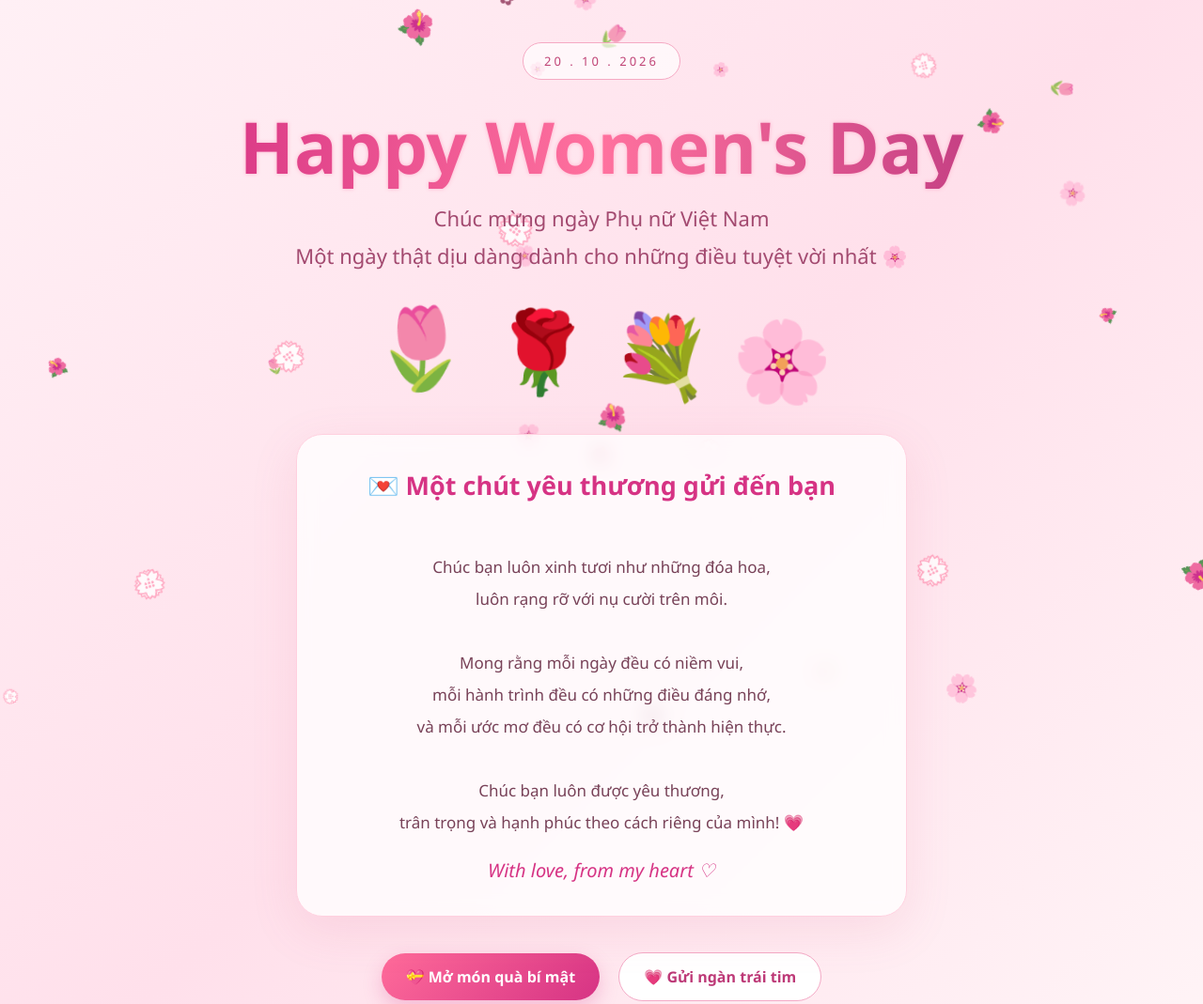
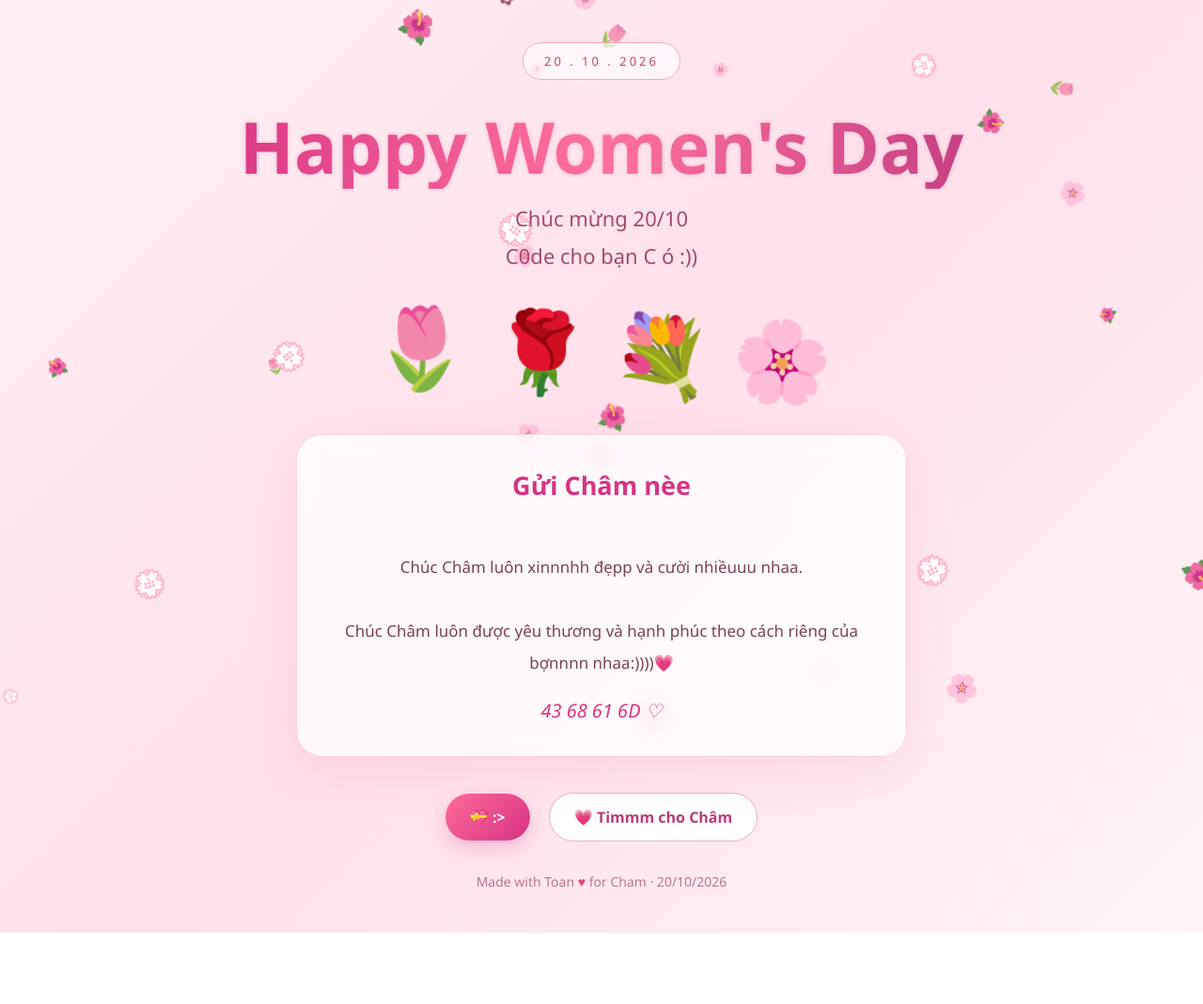
Before and after one commit to TranKhanhToan-py/toan-ngu, a plain HTML site: page index.html in a window 1280 px wide. Shown: the top 1069 px of the page at 94% size. After the commit the page ends 993 px from the top, so only its background shows below. Drawn offline with Linux system fonts and the light colour scheme.

Commit message:
Update index.html

```diff
--- a/index.html
+++ b/index.html
@@ -237,57 +237,48 @@ button:hover {
     <h1>Happy Women's Day</h1>
 
     <p class="subtitle">
-        Chúc mừng ngày Phụ nữ Việt Nam
+        Chúc mừng 20/10
         <br>
-        Một ngày thật dịu dàng dành cho những điều tuyệt vời nhất 🌸
+        C0de cho bạn C ó :))
     </p>
 
     <div class="flowers">🌷 🌹 💐 🌸</div>
 
     <section class="card">
-        <h2>💌 Một chút yêu thương gửi đến bạn</h2>
+        <h2>Gửi Châm nèe</h2>
 
         <p class="message">
-Chúc bạn luôn xinh tươi như những đóa hoa,
-luôn rạng rỡ với nụ cười trên môi.
+Chúc Châm luôn xinnnhh đẹpp và cười nhiềuuu nhaa.
 
-Mong rằng mỗi ngày đều có niềm vui,
-mỗi hành trình đều có những điều đáng nhớ,
-và mỗi ước mơ đều có cơ hội trở thành hiện thực.
-
-Chúc bạn luôn được yêu thương,
-trân trọng và hạnh phúc theo cách riêng của mình! 💗
+Chúc Châm luôn được yêu thương và hạnh phúc theo cách riêng của bợnnnn nhaa:))))💗
         </p>
 
         <div class="signature">
-            With love, from my heart ♡
+            43 68 61 6D ♡
         </div>
     </section>
 
     <button class="primary" onclick="openLetter()">
-        💝 Mở món quà bí mật
+        💝 :>
     </button>
 
     <button class="secondary" onclick="makeHearts()">
-        💗 Gửi ngàn trái tim
+        💗 Timmm cho Châm
     </button>
 
     <section id="surprise" class="card hidden">
         <div style="font-size:55px">🎁💖🌷</div>
-        <h2>Điều ước dành riêng cho bạn</h2>
+        <h2>hihi</h2>
         <p>
-            Mong bạn có đủ dịu dàng để yêu thương,
-            đủ mạnh mẽ để bước tiếp,
-            đủ tự tin để tỏa sáng
-            và đủ may mắn để gặp những điều tốt đẹp.
+            Mong Châm đừng tự ti với chính bản thân, học tập tốt với luôn xinhh gáiii nhee:>>>
 
             <br><br>
-            <strong>Ngày 20/10 thật vui vẻ nhé! 🌹</strong>
+            <strong>Chúc Châm ngày 20/10 thật vui vẻ nhaaaa❤</strong>
         </p>
     </section>
 
     <div class="footer">
-        Made with <span>♥</span> for Women's Day · 20/10/2026
+        Made with Toan <span>♥</span> for Cham · 20/10/2026
     </div>
 
 </main>
```
